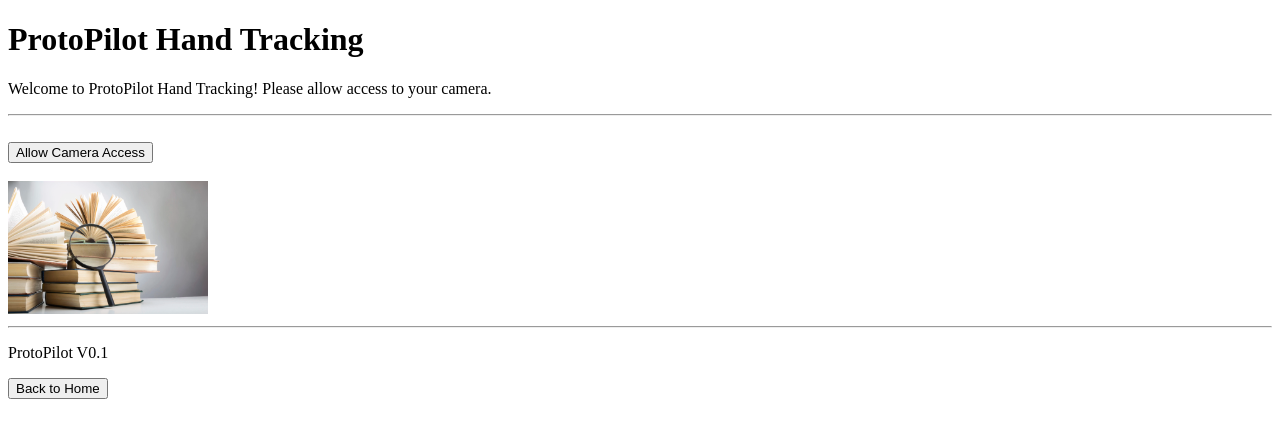
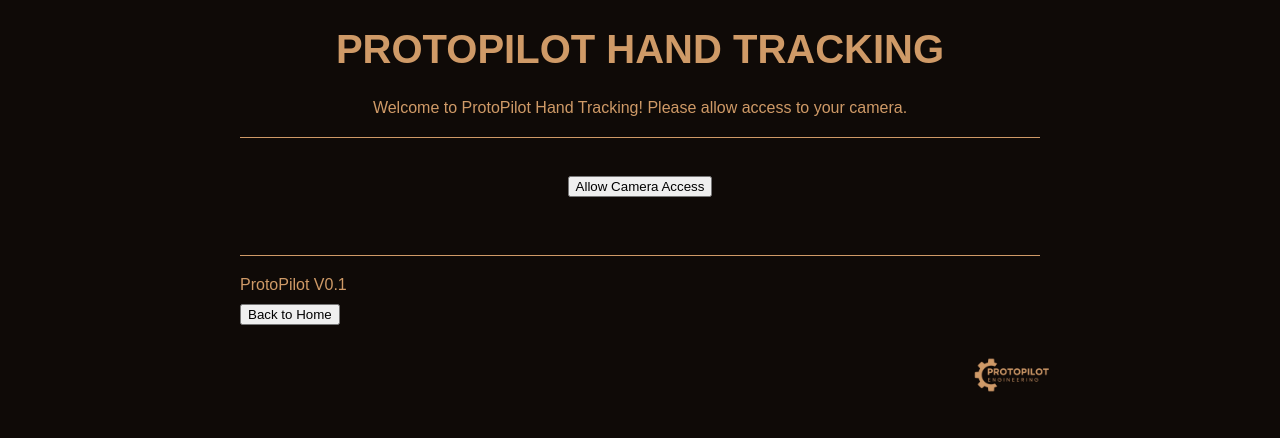
Before and after one commit to rodrigoealbert/ProtoPilot, a plain HTML site: page handTrackingPage.html in a window 1280 px wide. Drawn offline with Linux system fonts and the light colour scheme; a web font is replaced by a local one.

Commit message:
CSS colors and link with .htmls

```diff
--- a/handTrackingPage.html
+++ b/handTrackingPage.html
@@ -1,7 +1,10 @@
 <!DOCTYPE html>
 <html lang="en">
     <head>
+        <meta charset="UTF-8" />
+        <meta name="viewport" content="width=device-width, initial-scale=1.0" />
         <title>ProtoPilot Hand Tracking</title>
+        <link rel="stylesheet" href="./style.css" />
     </head>
 
     <body>
@@ -15,14 +18,20 @@
                 <button id="CameraButton">Allow Camera Access</button>
             </div>
             <br>
-            <a><href="dummy"><img src="images/sample.jpg" alt="Sample Image" id="sampleImage" width="200"></a>
 
             </main>
 
                 <footer>
                     <hr>
+                    <div class="footer-text">
                     <p>ProtoPilot V0.1</p>
                     <a href="index.html"><button id="backButton">Back to Home</button></a>
+                    </div>
+
+                    <div class="footer-logo">
+                        <img src="images/logo.jpg" alt="ProtoPilot Logo" id="footerLogo" width="100">
+                    </div>
+
                 </footer>
 
 
--- a/style.css
+++ b/style.css
@@ -1,8 +1,59 @@
-@import url('https://fonts.googleapis.com/css2?family=MedievalSharp&display=swap');
+@import url('https://fonts.googleapis.com/css2?family=Google+Sans:ital,opsz,wght@0,17..18,400..700;1,17..18,400..700&display=swap');
 
 body {
-    font-family: 'MedievalSharp', cursive;
-    background-color: #f0f0f0;
-    margin: 0;
+    font-family: 'Google Sans', sans-serif;
+    background-color: #0F0A07;
+    margin: 0 auto;
     padding: 0;
+    max-width: 800px;
+    color: #CF9A67;
 }
+
+h1 {
+    color: #CF9A67;
+    text-align: center;
+    font-size: 2.5rem;
+    font-weight: 700;
+    text-transform: uppercase;
+    width: 100%;
+}
+
+hr {
+    border: 0;
+    height: 1px;
+    background-color: #CF9A67;
+    margin: 20px 0;
+}
+
+#introduction{
+    text-align: center;
+    margin-bottom: 20px;
+}
+
+#htIntroduction{
+    text-align: center;
+    margin-bottom: 20px;
+}
+
+.footer-logo {
+    width: 80px;
+    height: auto;
+    float: right;
+}
+
+.page-footer {
+  display: flex;
+  justify-content: space-between;
+  align-items: center;
+  margin-top: 40px;
+  padding-top: 20px;
+  border-top: 1px solid #CF9A67;
+}
+
+.footer-text p {
+  margin: 0 0 10px;
+}
+
+.footer-text a {
+  color: #CF9A67;
+}
```
Also changed, not shown: index.html (+7 -3 lines), images/logo.jpg (added), images/sample.jpg (deleted).
